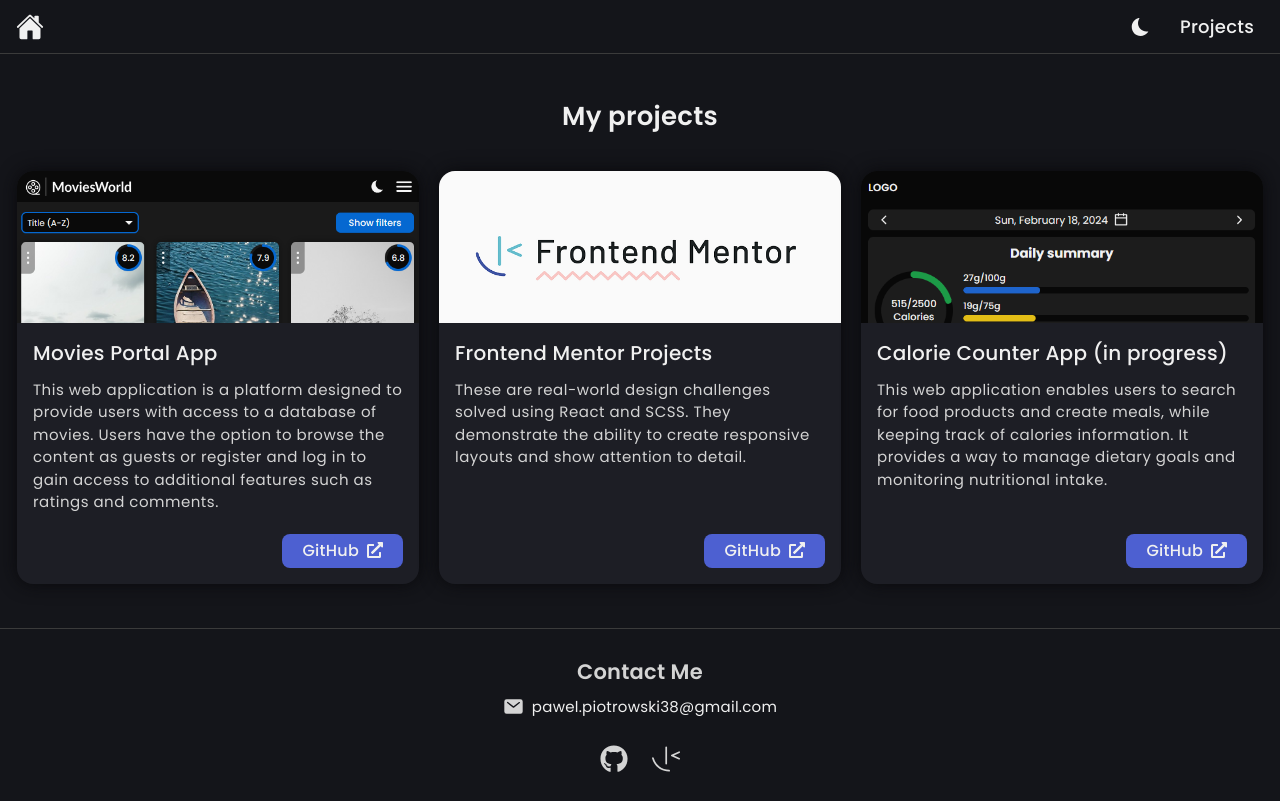
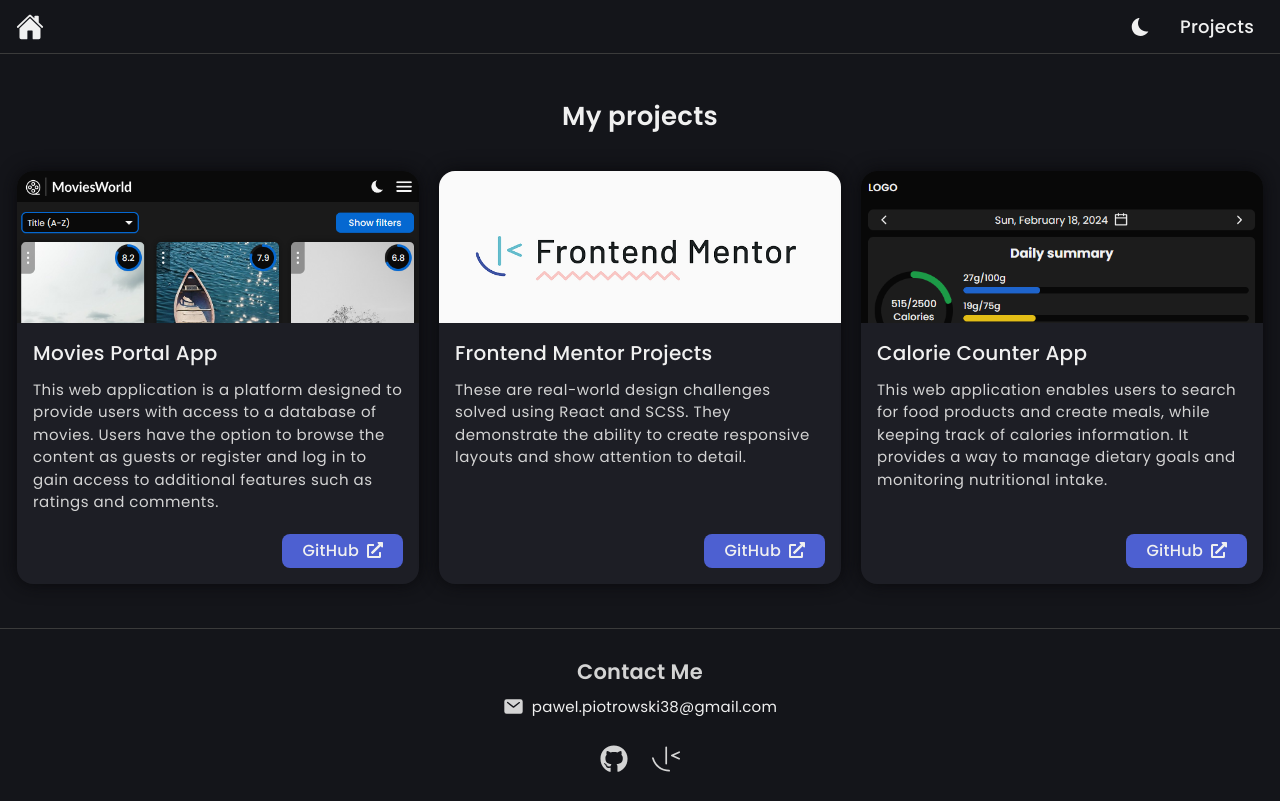
Before and after one commit to pawelpiotrowski38/my-portfolio, a React (Vite) app: page /projects in a window 1280 px wide. Built offline with nearby package versions, Linux system fonts and the light colour scheme.

Commit message:
Update project data

```diff
--- a/src/data/constants.js
+++ b/src/data/constants.js
@@ -13,7 +13,7 @@
     }, {
         id: 3,
         imageSource: 'projects-nutritiontracker-image.png',
-        name: 'Calorie Counter App (in progress)',
+        name: 'Calorie Counter App',
         description: 'This web application enables users to search for food products and create meals, while keeping track of calories information. It provides a way to manage dietary goals and monitoring nutritional intake.',
         link: 'https://github.com/pawelpiotrowski38/nutrition-tracker-app',
     },
```
